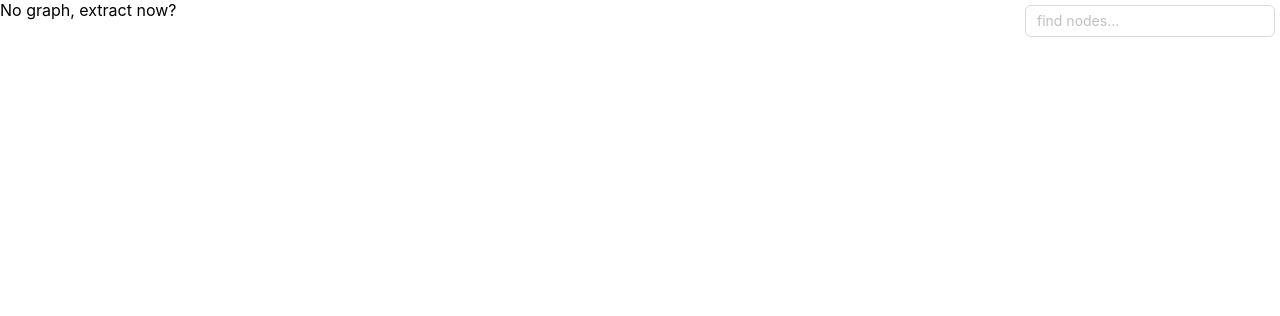
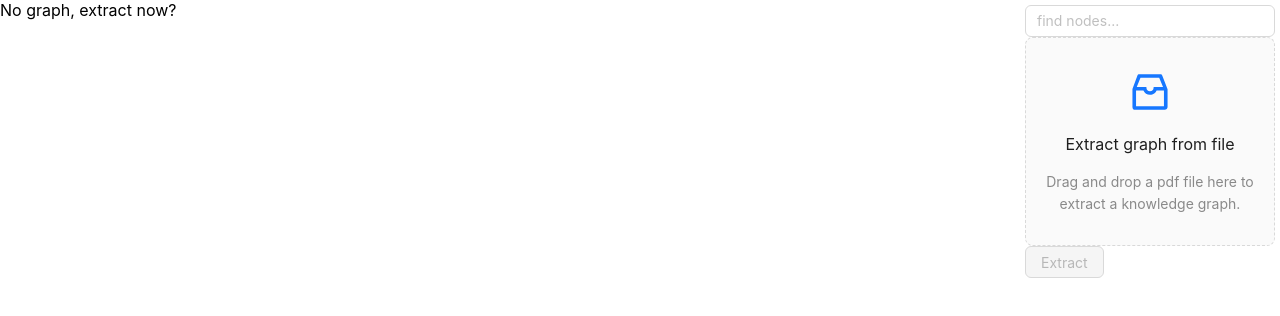
Before and after one commit to JulianNeuberger/esdok, a React (Create React App) app in the folder frontend/: page / in a window 1280 px wide. Shown: the top 316 px of the page. Built offline with nearby package versions, Linux system fonts and the light colour scheme; no server answers.

Commit message:
updates frontend

```diff
--- a/frontend/package.json
+++ b/frontend/package.json
@@ -3,6 +3,7 @@
   "version": "0.1.0",
   "private": true,
   "dependencies": {
+    "@ant-design/icons": "^5.5.1",
     "@testing-library/jest-dom": "^5.17.0",
     "@testing-library/react": "^13.4.0",
     "@testing-library/user-event": "^13.5.0",
--- a/frontend/src/components/InteractiveKnowledgeGraph/InteractiveKnowledgeGraph.tsx
+++ b/frontend/src/components/InteractiveKnowledgeGraph/InteractiveKnowledgeGraph.tsx
@@ -4,13 +4,18 @@ import {KnowledgeGraphService} from "../../services/knowledgeGraph";
 
 import '@xyflow/react/dist/style.css';
 import {randomColorScheme, randomColorSet} from "../../services/colors";
-import {Input, Spin} from "antd";
+import {Button, Input, Spin} from "antd";
+import Dragger from "antd/es/upload/Dragger";
+import {InboxOutlined} from "@ant-design/icons";
 
 const InteractiveKnowledgeGraph = () => {
     const [isLoading, setIsLoading] = React.useState(false);
     const [hasGraph, setHasGraph] = React.useState(true);
     const [nodes, setNodes, onNodesChange] = useNodesState<Node>([]);
     const [edges, setEdges, onEdgesChange] = useEdgesState<Edge>([]);
+
+    const [extractFromFile, setExtractFromFile] = React.useState<File | undefined>();
+    const [canExtract, setCanExtract] = React.useState(false);
 
     const [searchText, setSearchText] = React.useState<string | undefined>();
 
@@ -46,7 +51,7 @@ const InteractiveKnowledgeGraph = () => {
             return {
                 id: n.id,
                 position: {
-                    x: Math.random() * 500, y: Math.random() * 500
+                    x: Math.random() * 1500, y: Math.random() * 1500
                 },
                 data: {
                     label: n.name,
@@ -127,9 +132,47 @@ const InteractiveKnowledgeGraph = () => {
         );
     }
 
+    const renderFileUpload = () => {
         return (
-        <div style={{ width: '100vw', height: '100vh', position: "relative" }}>
-            <div style={{width: 250, position: "absolute", top: 5, right: 5, zIndex: 10}}>
+            <>
+            <Dragger
+                beforeUpload={(file) => {
+                    setExtractFromFile(file);
+                    setCanExtract(true);
+                    return false;
+                }}
+            >
+                <p className="ant-upload-drag-icon">
+                    <InboxOutlined />
+                </p>
+                <p className="ant-upload-text">Extract graph from file</p>
+                <p className="ant-upload-hint">
+                    Drag and drop a pdf file here to extract a knowledge graph.
+                </p>
+            </Dragger>
+                <Button
+                    type={"primary"}
+                    disabled={!canExtract}
+                    onClick={async () => {
+                        if(!extractFromFile) {
+                            console.error("No file set, this should not happen.");
+                            return;
+                        }
+                        const file = extractFromFile;
+                        setCanExtract(false);
+                        setExtractFromFile(undefined);
+                        await knowledgeGraphService.extract(file);
+                        await load();
+                    }}
+                >
+                    Extract
+                </Button>
+            </>
+        );
+    }
+
+    const renderSearch = () => {
+        return (
             <Input
                 placeholder={"find nodes..."}
                 value={searchText}
@@ -145,6 +188,14 @@ const InteractiveKnowledgeGraph = () => {
                     }
                 }}
             />
+        );
+    }
+
+    return (
+        <div style={{ width: '100vw', height: '100vh', position: "relative" }}>
+            <div style={{width: 250, position: "absolute", top: 5, right: 5, zIndex: 10}}>
+                {renderSearch()}
+                {renderFileUpload()}
             </div>
             {renderFlow()}
         </div>
--- a/frontend/src/services/knowledgeGraph.ts
+++ b/frontend/src/services/knowledgeGraph.ts
@@ -31,22 +31,19 @@ export class KnowledgeGraphService {
         if(!Object.hasOwn(json, "edges")) {
             return undefined;
         }
-        return json
+        return json;
+    }
 
-        /*return {
-            nodes: [
-                {id: "n1", name: "Martin K.", aspect: "organizational"},
-                {id: "n2", name: "Julian N.", aspect: "organizational"},
-                {id: "n3", name: "Uni Bayreuth", aspect: "organizational"},
-                {id: "n4", name: "TU Wien", aspect: "organizational"},
-                {id: "n5", name: "Stefan B.", aspect: "organizational"},
-            ],
-            edges: [
-                {id: "e1", sourceId: "n1", targetId: "n3", name: "employed at"},
-                {id: "e2", sourceId: "n2", targetId: "n3", name: "employed at"},
-                {id: "e3", sourceId: "n5", targetId: "n4", name: "employed at"},
-                {id: "e4", sourceId: "n3", targetId: "n4", name: "cooperate"},
-            ],
-        }*/
+    public extract = async (file: File): Promise<boolean> => {
+        const data = new FormData();
+        data.append("file", file);
+
+        const response = await fetch(" http://127.0.0.1:5000/graph/extract", {
+            method: "POST",
+            body: data
+        });
+
+        const json = await response.json();
+        return json["success"];
     }
 }
```
Also changed, not shown: 2 other files (tests, documents, lock files or other folders). Lines whose indentation alone changed are shown as unchanged.
